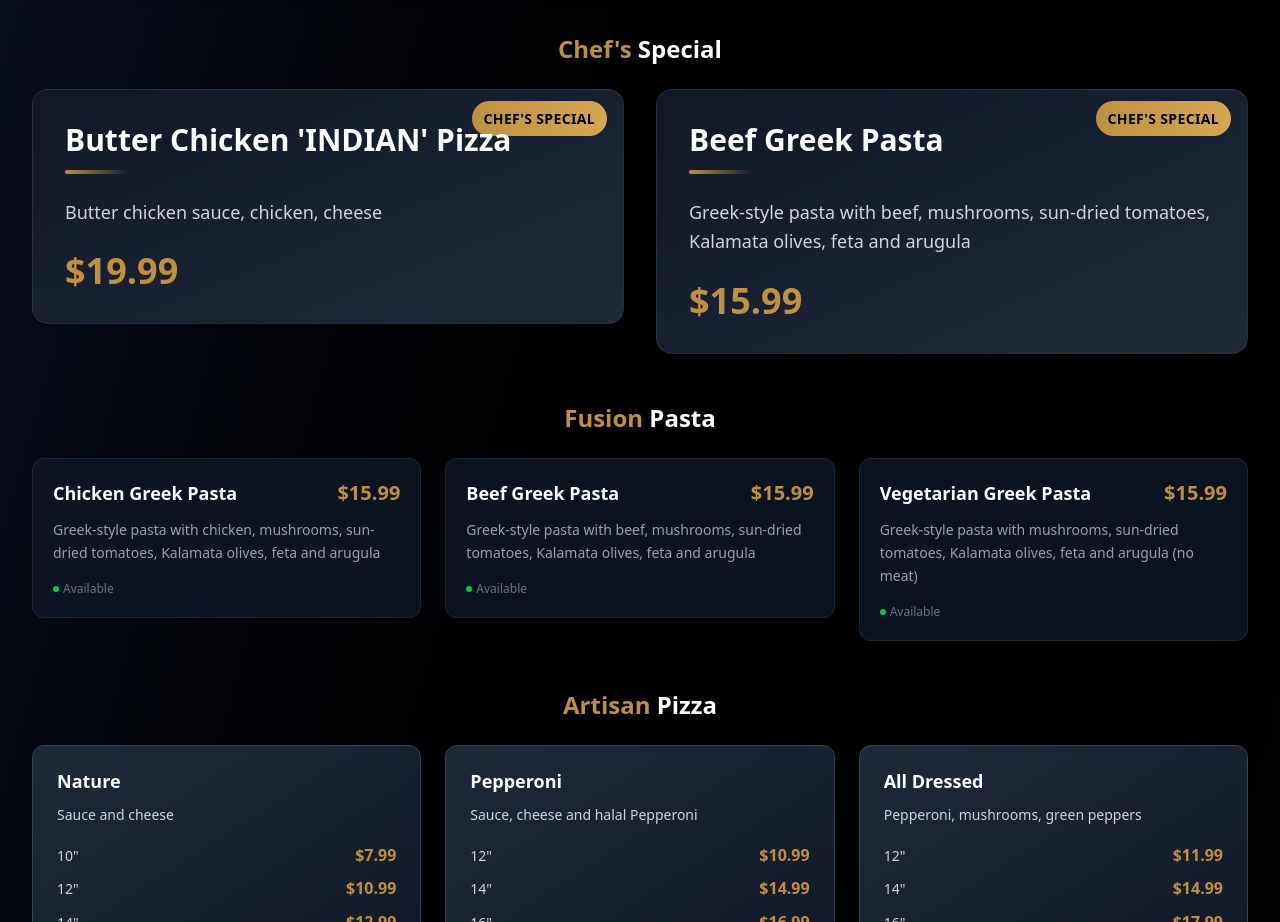
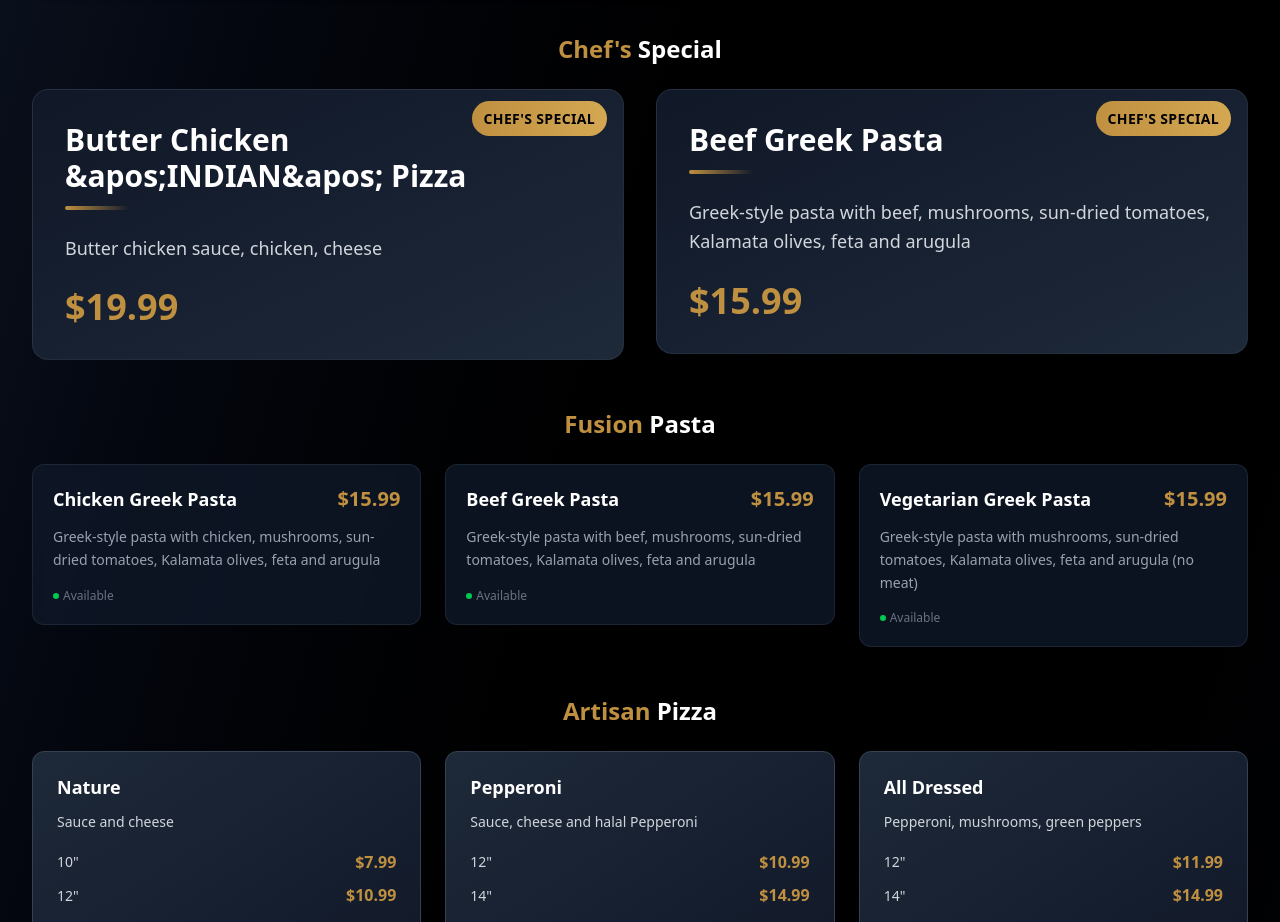
Before and after one commit to walidattou/sherbrooke, a Next.js app: page /pastapizza in a window 1280 px wide. Shown: the part 1340-2262 px from the top of the page. Built offline with nearby package versions, Linux system fonts and the light colour scheme; grey boxes are pictures that could not be loaded.

Commit message:
deploy errors

```diff
--- a/src/app/pastapizza/page.tsx
+++ b/src/app/pastapizza/page.tsx
@@ -300,7 +300,7 @@ export default function PastaPizza() {
                       key="butter-chicken-pizza-special"
                       dish={{
                         id: 9998,
-                        name: "Butter Chicken 'INDIAN' Pizza",
+                        name: "Butter Chicken &apos;INDIAN&apos; Pizza",
                         description: "Butter chicken sauce, chicken, cheese",
                         price: "$19.99"
                       }}
--- a/src/components/CarouselHighlights.tsx
+++ b/src/components/CarouselHighlights.tsx
@@ -1,7 +1,6 @@
 "use client";
 
 import { useState } from "react";
-import { motion } from "framer-motion";
 import Image from "next/image";
 import { ChevronLeft, ChevronRight } from 'lucide-react';
 
```
